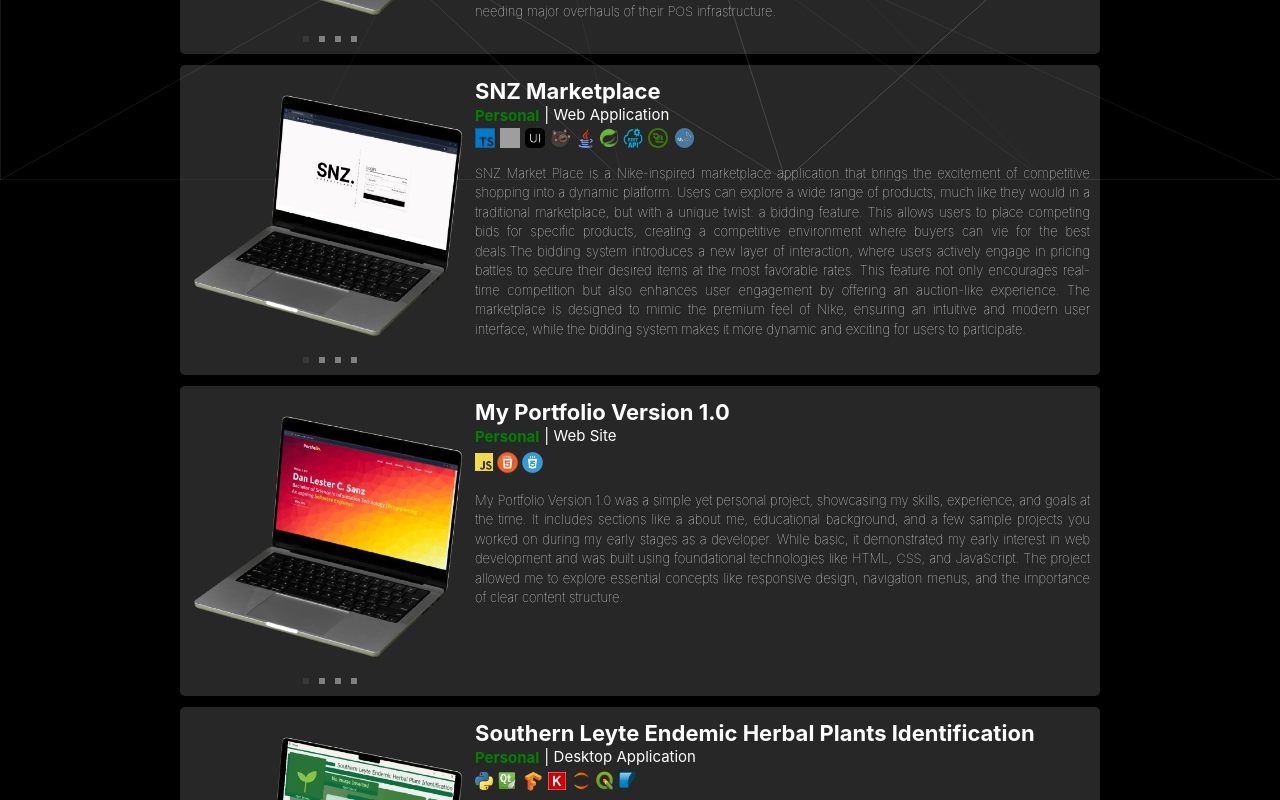
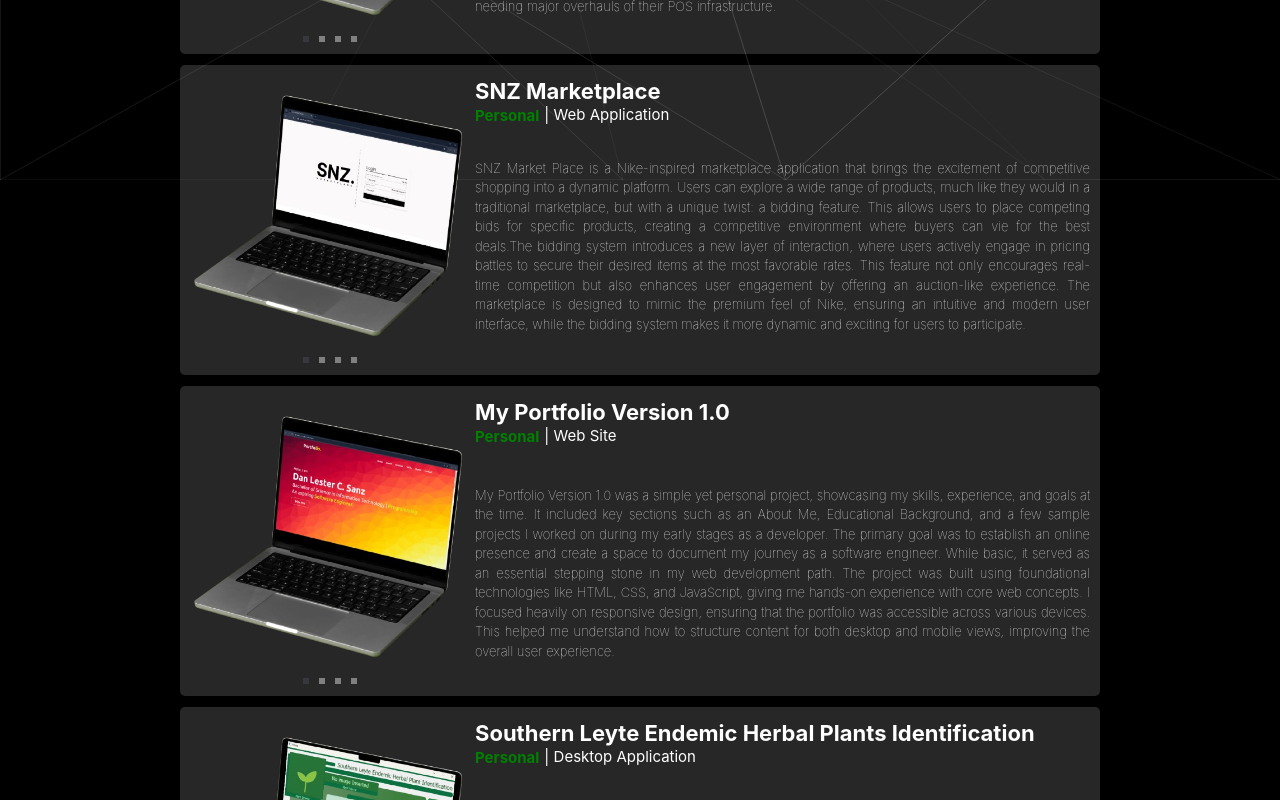
Before and after one commit to dan2xsanz/my-portfolio, a React (Vite) app: page /projects in a window 1280 px wide. Shown: the part 620-1420 px from the top of the page. Built offline with nearby package versions, Linux system fonts and the light colour scheme; grey boxes are pictures that could not be loaded.

Commit message:
AMBOT NAMAO PA BA NI

```diff
--- a/src/common/project-details/project-details.css
+++ b/src/common/project-details/project-details.css
@@ -10,6 +10,14 @@
   gap: 5px;
   margin: 3px;
   transition: transform 0.3s ease;
+  .project-stacks-images-container {
+    opacity: 0;
+    transition: opacity 0.5s ease-in-out; /* Adjust the duration and timing as needed */
+    align-items: flex-start; /* Initial align state */
+    display: flex;
+    gap: 5px;
+  }
+
 }
 
 .div-details-style {
@@ -67,14 +75,7 @@
   font-weight: bolder;
 }
 
-.project-stacks-images-container {
-  align-items: center;
-  display: flex;
-  gap: 5px;
-}
-
 .project-description-scrollable-style {
-  margin-top: 5px;
   max-height: 200px;
   overflow-y: scroll;
   text-align: justify;
@@ -90,4 +91,9 @@
 
 .project-details-container-style:hover {
   transform: scale(1.01);
+
+  .project-stacks-images-container {
+    opacity: 1; /* This will make it visible when hovered */
+    align-items: center; /* Center the content when hovered */
+  }
 }
--- a/src/components/projects/project.tsx
+++ b/src/components/projects/project.tsx
@@ -330,7 +330,7 @@ export const Projects = () => {
             images={[image13, image14, image15, image16]}
             projectTitle={"My Portfolio Version 1.0"}
             projectType={"Web Site"}
-            projectDescription={`My Portfolio Version 1.0 was a simple yet personal project, showcasing my skills, experience, and goals at the time. It includes sections like a about me, educational background, and a few sample projects you worked on during my early stages as a developer. While basic, it demonstrated my early interest in web development and was built using foundational technologies like HTML, CSS, and JavaScript. The project allowed me to explore essential concepts like responsive design, navigation menus, and the importance of clear content structure.`}
+            projectDescription={`My Portfolio Version 1.0 was a simple yet personal project, showcasing my skills, experience, and goals at the time. It included key sections such as an About Me, Educational Background, and a few sample projects I worked on during my early stages as a developer. The primary goal was to establish an online presence and create a space to document my journey as a software engineer. While basic, it served as an essential stepping stone in my web development path. The project was built using foundational technologies like HTML, CSS, and JavaScript, giving me hands-on experience with core web concepts. I focused heavily on responsive design, ensuring that the portfolio was accessible across various devices. This helped me understand how to structure content for both desktop and mobile views, improving the overall user experience.`}
             projectStacks={
               <Fragment>
                 <img
```
Also changed, not shown: src/common/project-details/project-details.tsx (line endings or trailing spaces).
